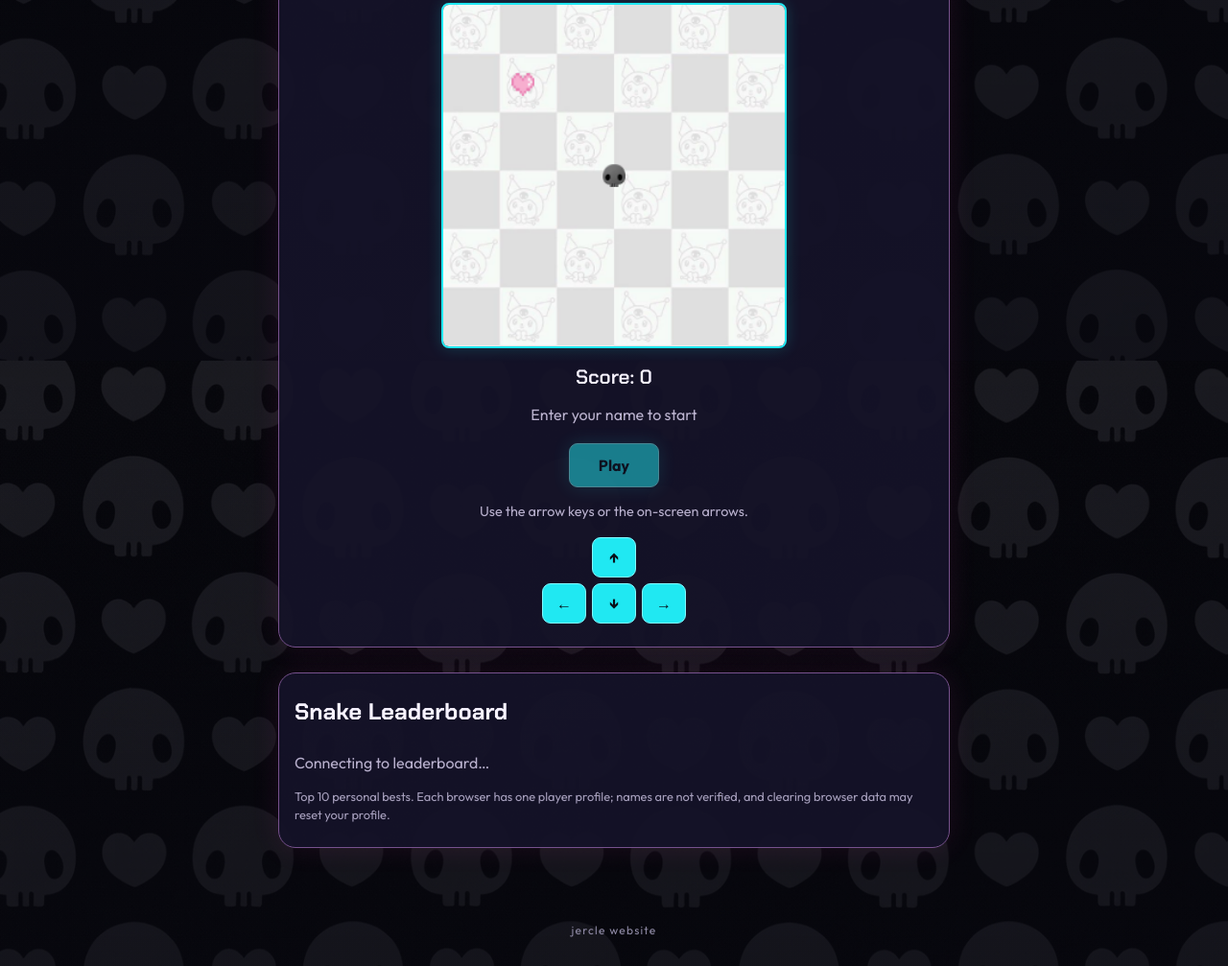
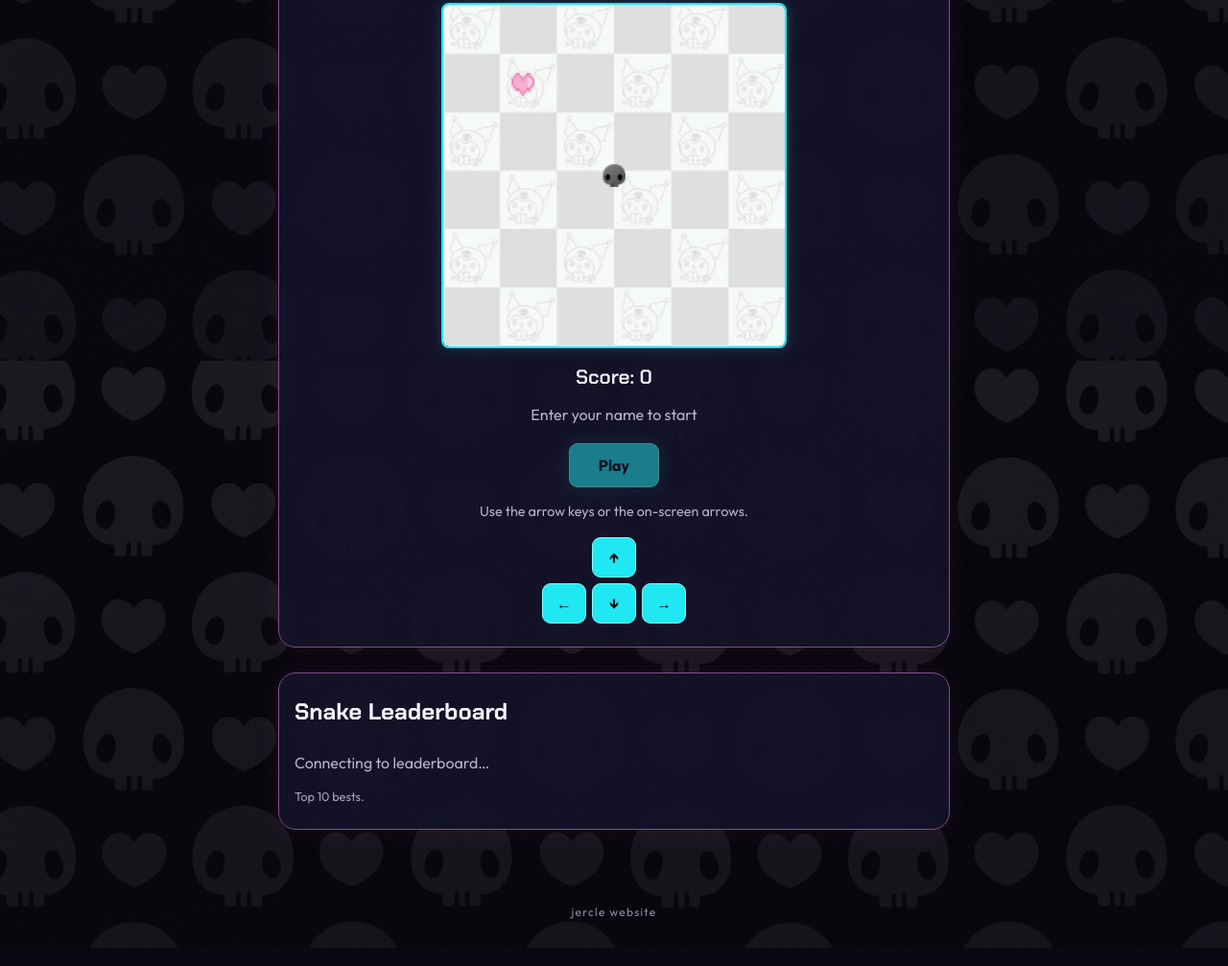
Before and after one commit to Midnightred04/Jercle, a plain HTML site: page game.html in a window 1280 px wide. Shown: the part 424-1431 px from the top of the page at 96% size. Drawn offline with Linux system fonts and the light colour scheme; no server answers.

Commit message:
Update game.html

```diff
--- a/game.html
+++ b/game.html
@@ -48,7 +48,7 @@
       <div class="board-heading"><h2 id="leaderboard-title">Snake Leaderboard</h2><span aria-hidden="true"></span></div>
       <ol id="rankings" class="rankings"></ol>
       <p id="board-message" class="board-message" role="status">Connecting to leaderboard…</p>
-      <p class="note">Top 10 personal bests. Each browser has one player profile; names are not verified, and clearing browser data may reset your profile.</p>
+      <p class="note">Top 10 bests.</p>
     </section>
   </main>
   <footer>jercle website</footer>
```
